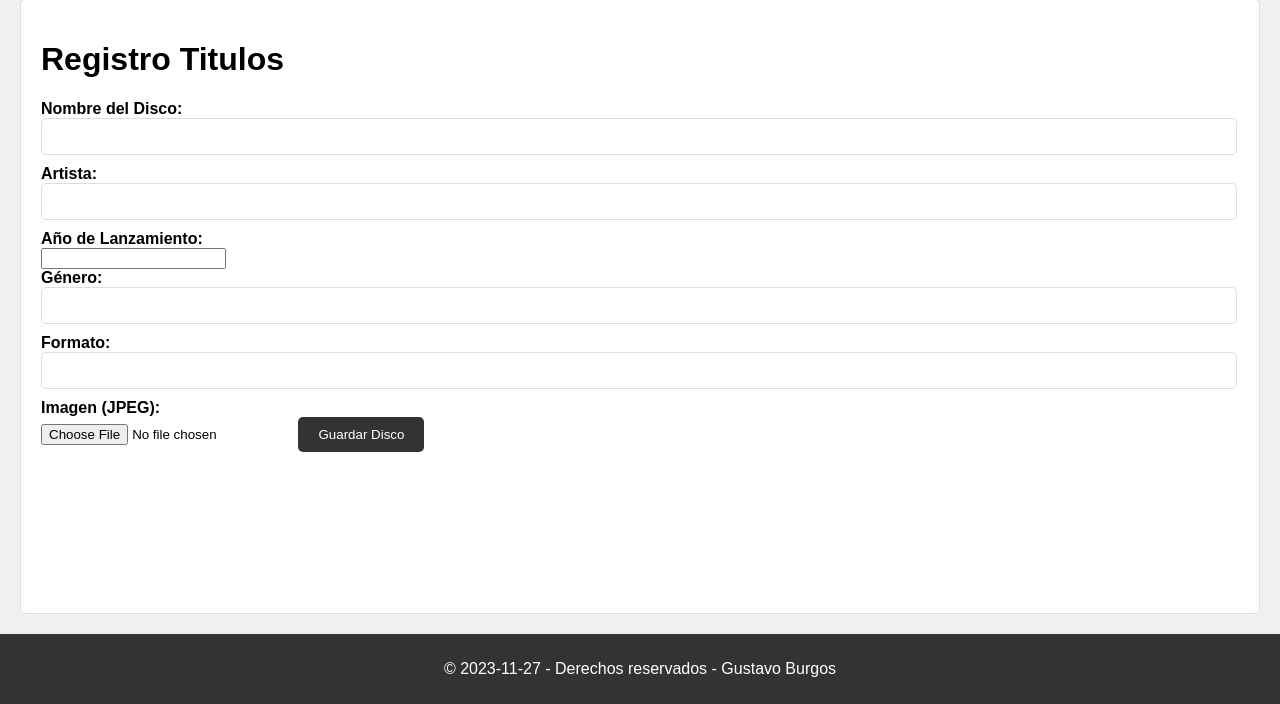
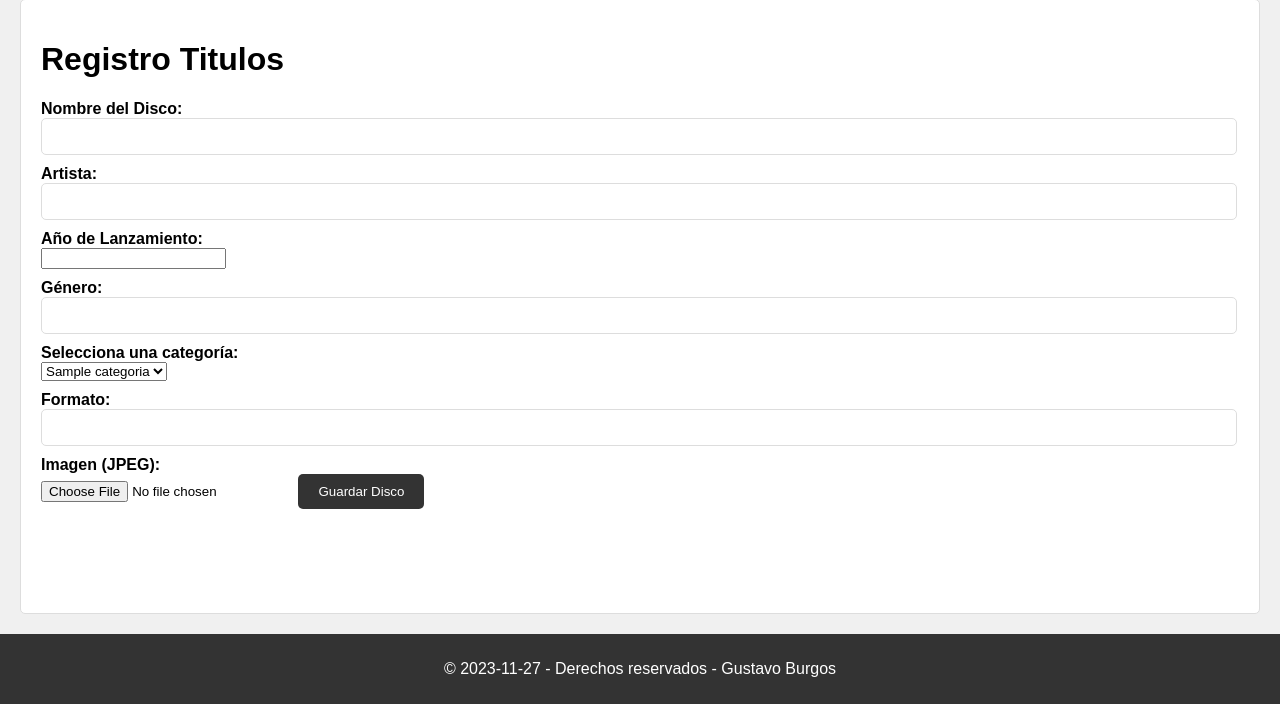
Before and after one commit to DoomDeath/Python-Framework-Projects, a Flask app: template templates/disc/ingreso_disco.html in a window 1280 px wide. Shown: the part 96-800 px from the top of the page. Run offline with Flask 2, Linux system fonts and the light colour scheme; the template is opened without the code that fills it: most values are stand-ins (such as "Sample title", 1, 10 or a date in 2020); some libraries are stand-ins or nearby versions.

Commit message:
se completa formulario ingreso de discos

```diff
--- a/app.py
+++ b/app.py
@@ -6,7 +6,8 @@ from psycopg2 import IntegrityError
 import requests
 
 from config import GITHUB_USERNAME, GITHUB_REPO, GITHUB_TOKEN
-from models.usuario import Acceso, Usuario, Roles
+from models.usuario import Acceso, Usuario, Roles, Disco, Categorizacion, Categoria
+from services.discos_service import DiscoService
 from services.git_hub_service import GitHubService
 from utils.bd_utils import probar_connecion
 from utils.utils import RegistroActividades, ValidadorUsuario
@@ -33,6 +34,14 @@ def utility_processor():
 
 @app.route('/upload', methods=['POST'])
 def upload():
+
+    nombre_disco = request.form["nombre_disco"]
+    artista = request.form["artista"]
+    anio_lanzamiento = request.form["anio_lanzamiento"]
+    genero = request.form["genero"]
+    formato = request.form["formato"]
+    categoria=request.form["categorias"]
+
     if 'file' not in request.files:
         flash('No se seleccionó ningún archivo.')
         return redirect(request.url)
@@ -47,15 +56,18 @@ def upload():
     image_url = github_service.upload_image(file)
 
     if image_url:
-        # Aquí puedes almacenar el enlace de la imagen en tu base de datos o hacer lo que sea necesario.
+        nuevo_disco = DiscoService.guardar_disco(nombre_disco, artista, anio_lanzamiento, genero, formato, categoria, image_url)
         flash(f'Imagen subida exitosamente. URL: {image_url}')
+        flash(f'Se agrega disco exitosamente')
 
     return redirect(url_for('ingreso_disco'))
 
 @app.route('/ingreso_disco')
 @login_required
 def ingreso_disco():
-    return render_template('disc/ingreso_disco.html')
+
+    categorias = Categoria.select()
+    return render_template('disc/ingreso_disco.html', categorias=categorias)
 
 
 
--- a/config.py
+++ b/config.py
@@ -4,4 +4,4 @@ SECRET_KEY = '12345678'  # Clave secreta para proteger las sesiones
 
 GITHUB_USERNAME = 'DoomDeath'
 GITHUB_REPO = 'imagenes'
-GITHUB_TOKEN = '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'
+GITHUB_TOKEN = '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'
--- a/models/usuario.py
+++ b/models/usuario.py
@@ -33,9 +33,11 @@ class Disco(Model):
     formato = CharField(max_length=100, null=True)
     fecha_registro = DateField(constraints=[SQL('DEFAULT CURRENT_DATE')])
     fecha_actualizacion = DateTimeField(constraints=[SQL('DEFAULT CURRENT_TIMESTAMP')])
+    url_imagen = CharField(max_length=255, null=True)  # Nueva columna
 
     class Meta:
         database = db
+        db_table = 'discos'
 
 
 # Definición del modelo Categoría
@@ -46,6 +48,7 @@ class Categoria(Model):
 
     class Meta:
         database = db
+        db_table = 'categorias'
 
 
 # Definición del modelo Categorización
--- a/static/css/styles.css
+++ b/static/css/styles.css
@@ -93,6 +93,7 @@ table tr:nth-child(even) {
 input[type="text"],
 input[type="email"],
 input[type="password"],
+input[type="number"]
 textarea {
     width: 98%;
     padding: 10px;
--- a/templates/disc/ingreso_disco.html
+++ b/templates/disc/ingreso_disco.html
@@ -22,16 +22,24 @@
         <input type="text" id="artista" name="artista">
 
         <label for="anio_lanzamiento">Año de Lanzamiento:</label>
-        <input type="number" id="anio_lanzamiento" name="anio_lanzamiento">
+        <input type="number" id="anio_lanzamiento" name="anio_lanzamiento"style="margin-bottom: 10px;">
 
         <label for="genero">Género:</label>
         <input type="text" id="genero" name="genero">
+
+        <label for="categorias">Selecciona una categoría:</label>
+        <select style="margin-bottom: 10px;" id="categorias" name="categorias">
+            {% for categoria in categorias %}
+                <option value="{{ categoria.categoria_id }}">{{ categoria.nombre_categoria }}</option>
+            {% endfor %}
+        </select>
 
         <label for="formato">Formato:</label>
         <input type="text" id="formato" name="formato">
 
         <label for="imagen">Imagen (JPEG):</label>
-        <input type="file" id="imagen" name="file" accept=".jpg, .jpeg" required>
+        <input style="margin-bottom: 10px;" type="file" id="imagen" name="file" accept=".jpg, .jpeg" required>
+
 
         <!-- Fecha de registro se establecerá automáticamente en el servidor -->
         <!-- Fecha de actualización también se establecerá automáticamente en el servidor -->
```
Also changed, not shown: services/discos_service.py (added, +20 -0 lines).
